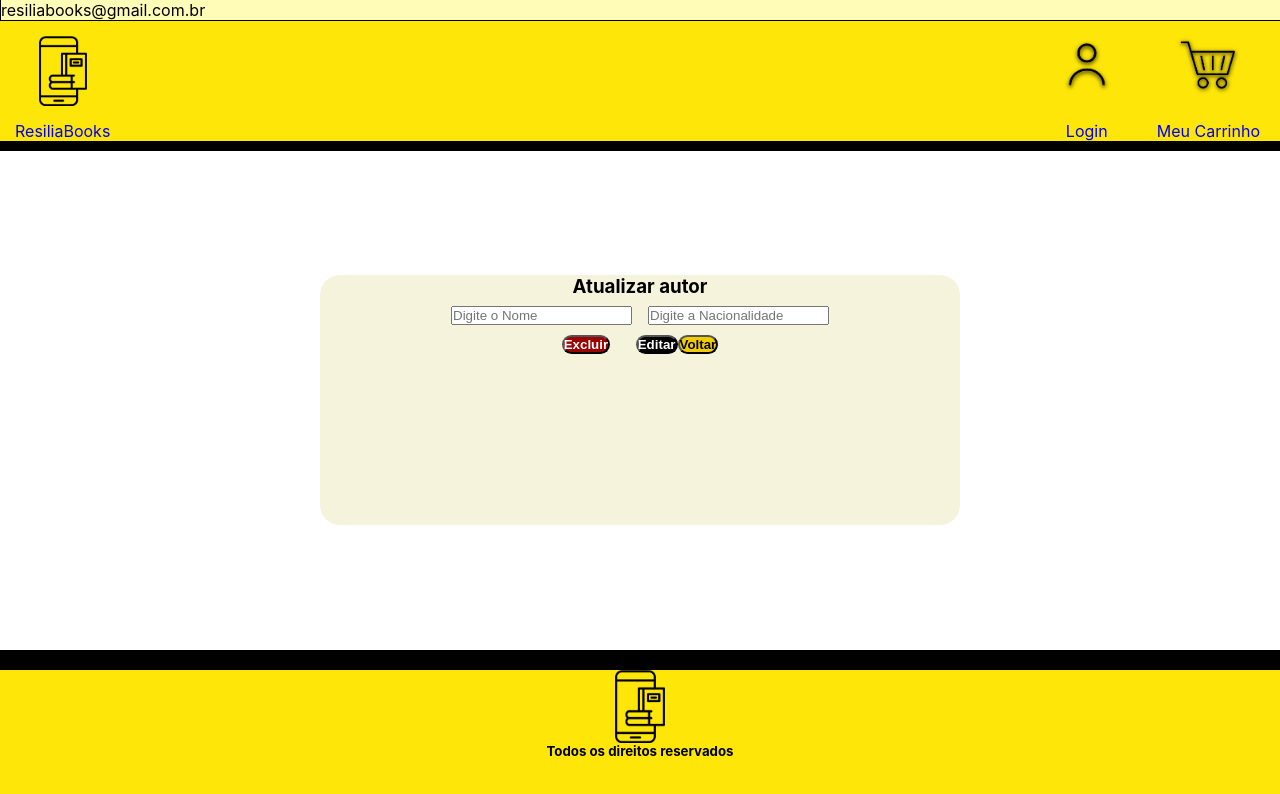
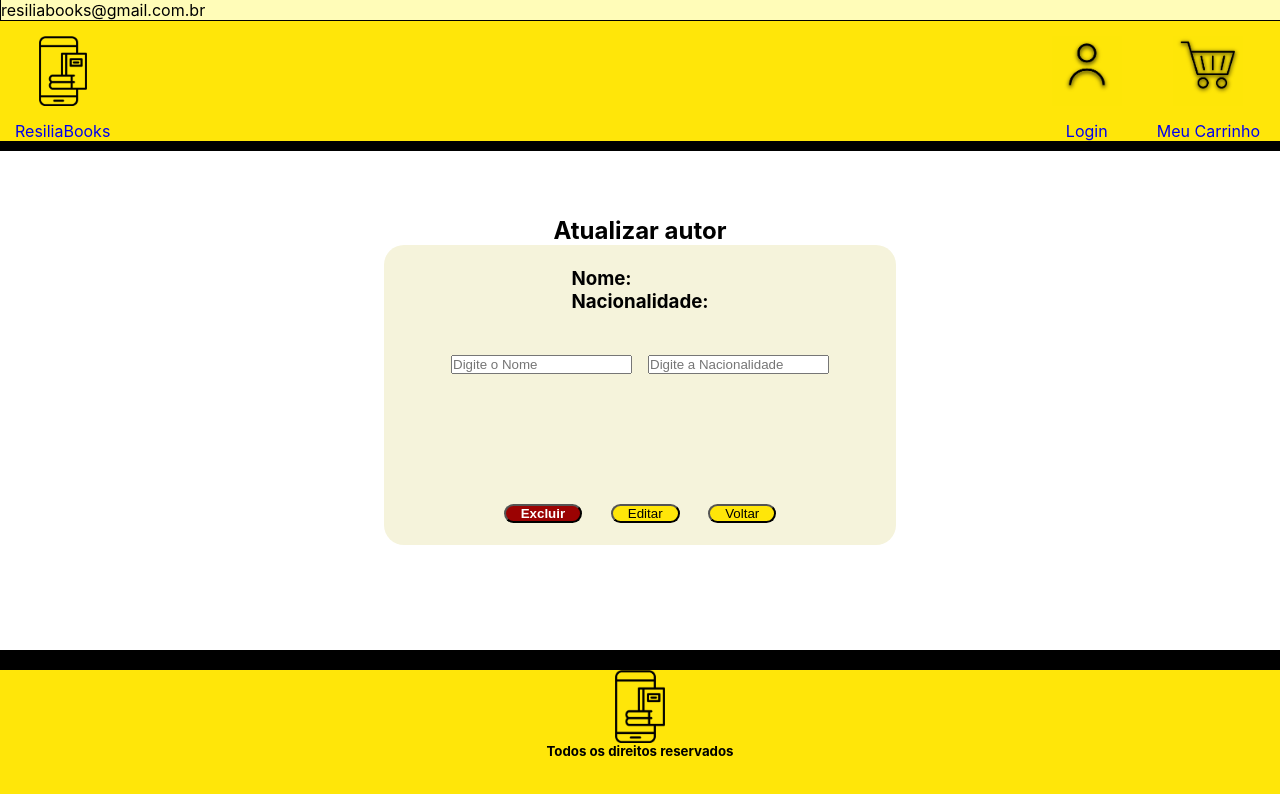
Before and after one commit to arturacm/ResiliaBooks, a React (Create React App) app: page /base-de-livros/Autor/1 in a window 1280 px wide. Shown: the top 794 px of the page. Built offline with nearby package versions, Linux system fonts and the light colour scheme; no server answers.

Commit message:
fix: Este commit corrigira alguns bugues na pasta basedelivros

```diff
--- a/src/components/Base-de-livros/Autores/PutDeleteAutor.jsx
+++ b/src/components/Base-de-livros/Autores/PutDeleteAutor.jsx
@@ -2,23 +2,40 @@ import React, { useEffect, useState} from "react";
 import {Link,useParams} from 'react-router-dom'
 import axios from "axios";
 import styled from "styled-components";
+import Button from "../../Button/Button";
+
 
 const Div=styled.section`
 display: flex;
+flex-direction: column;
 justify-content: center;
 align-items: center;
 width: 100%;
 height: 100%;
 
 form{
+  padding: 5px;
   display: flex;
   flex-direction: column;
+  justify-content:space-around;
   align-items: center;
   background-color: #f5f3db;
-  width: 50%;
-  height: 50%;
+  width: 40%;
+  height: 60%;
   border-radius: 20px;
 }
+Button{
+  cursor: pointer;
+}
+.botoes{
+
+  width: 60%;
+  display: flex;
+  flex-direction: row;
+  justify-content: space-around;
+
+}
+
 h1{
   margin: 1vh;
 }
@@ -30,30 +47,15 @@ background: #9b0202;
 border-radius: 30px;
 color: white;
 font-weight: bold;
-margin-right: 2vw;
-
 }
-.btnVoltar{
-background: #f0cc02;
-border-radius: 30px;
-color: #050505;
-font-weight: bold;
-
-}
-
-.btnForm{
-background: #000000;
-border-radius: 30px;
-color: white;
-font-weight: bold;
-
+.autor{
+  display: flex;
+  flex-direction: column;
 }
 
 
-.Link{
 
-  margin: 2px;
-}
+
 
 
 `
@@ -99,13 +101,15 @@ async function del(){
 
 
             <Div>
+               <h2>Atualizar autor</h2>
+
              <form onSubmit={put} >
-               <section>
-               <h3>Atualizar autor</h3>
-                   <h3 >{autor.nome} {autor.nacionalidade}</h3>
+                   <section className="autor">
+                   <h3 > Nome: {autor.nome}</h3>
+                   <h3>Nacionalidade: {autor.nacionalidade}</h3>
+                   </section>
 
 
-                 </section>
                  <section>
             <input placeholder="Digite o Nome" required type="text"  value={nome}name="nome" onChange={(e)=>
             setNome(e.target.value)}/>
@@ -113,10 +117,15 @@ async function del(){
             setNac(e.target.value)}/>
             </section>
             <section>
-            <button type="button" className="btnExl" onClick={del}>Excluir</button>
-            <button className="btnForm" type="submit">Editar</button>
-            <Link to="/base-de-livros/Autores/"><button class="btnVoltar">Voltar</button></Link>
+
             </section> <br/>
+
+            <section className="botoes">
+            <Button type="button" className="btnExl" onClick={del}>Excluir</Button>
+            <Button className="btnForm" type="submit">Editar</Button>
+            <Link to="/base-de-livros/Autores/"><Button class="btnVoltar">Voltar</Button></Link>
+      </section>
+
 
         </form> <br/>
 
--- a/src/components/Base-de-livros/Generos/Generos.jsx
+++ b/src/components/Base-de-livros/Generos/Generos.jsx
@@ -2,47 +2,63 @@ import React, { useEffect, useState } from "react";
 import {Link} from 'react-router-dom'
 import axios from "axios";
 import styled from "styled-components";
+import Button from "../../Button/Button";
 
 const Div=styled.section`
 display: flex;
+flex-direction: column;
 justify-content: space-around;
 align-items: center;
 width: 100%;
 height: 100%;
 
 form{
+  padding: 5px;
   display: flex;
   flex-direction: column;
+  justify-content: space-around;
   align-items: center;
   background-color: #f5f3db;
-  width: 20%;
-  height: 30%;
+  width: 50%;
+  height: 60%;
   border-radius: 20px;
 }
 h1{
   margin: 1vh;
 }
 input{
-  margin:1vh;
+  text-align: center;
 }
-button{
-background: #000000;
-border-radius: 30px;
-color: white;
-font-weight: bold;
+.botoes button{
+  cursor: pointer;
+}
+.listagem-autores{
+
+  display: flex;
+  flex-direction: column;
+
+  width: 80%;
+  height: 30%;
+  align-items: baseline;
 
 }
-.listagem-autores{
-  background-color: #f5f3db;
+.itens-Listagem{
   display: flex;
   flex-direction: column;
   flex-wrap: wrap;
-  width: 15vw;
-  height: 20vh;
-  align-items: center;
-  border-radius: 20px;
+
 }
+a {
+  color: black;
+  font-weight: bold;
+}
+.botoes{
+  width: 60%;
+  display: flex;
+  flex-direction: row;
+  justify-content: space-around;
 
+}
 .Link{
   text-decoration: none;
   margin: 2px;
@@ -85,26 +101,40 @@ function Generos() {
   return (
     <Div>
 
+<h1>Novo Genero</h1>
+<form onSubmit={enviar} >
 
-<form onSubmit={enviar} >
-    <h1>Novo Genero</h1>
             <input required placeholder="Digite o genero" type="text"  value={genero} name="genero" onChange={(e)=>
             setGenero(e.target.value)}/>
 
-            <button type="submit">Adicionar</button>
+
+
+
+            <section className="listagem-autores">
+
+        <div className="itens-Listagem">
+            {generos.map((item) => {
+            return (
+
+
+              <Link key={item.id} to={`/base-de-livros/genero/${item.id}`}>{item.genero} </Link>
+
+                 );
+            })}
+            </div>
+      </section>
+
+            <section className="botoes">
+
+            <Button className="btnForm" type="submit">Criar</Button>
+            <Link to="/base-de-livros/Livros/"><Button class="btnVoltar">Voltar</Button></Link>
+      </section>
+
+
         </form> <br/>
 
 
-      <ul >
-        {generos.map((item) => {
-          return (
-            <li key={item.id}>
 
-              <Link to={`/base-de-livros/genero/${item.id}`}>{item.genero} </Link>
-            </li>
-          );
-        })}
-      </ul>
 
 
     </Div>
--- a/src/components/Base-de-livros/Generos/PutDeleteGenero.jsx
+++ b/src/components/Base-de-livros/Generos/PutDeleteGenero.jsx
@@ -2,9 +2,11 @@ import React, { useEffect, useState} from "react";
 import {Link,useParams} from 'react-router-dom'
 import axios from "axios";
 import styled from "styled-components";
+import Button from "../../Button/Button";
 
 const Div=styled.section`
 display: flex;
+flex-direction: column;
 justify-content: center;
 align-items: center;
 width: 100%;
@@ -14,12 +16,24 @@ form{
   display: flex;
   flex-direction: column;
   align-items: center;
+  justify-content: space-around;
   background-color: #f5f3db;
   width: 50%;
   height: 50%;
   border-radius: 20px;
 }
-h1{
+.botoes{
+
+ width: 50%;
+ display: flex;
+ flex-direction: row;
+ justify-content: space-around;
+
+}
+.botoes button {
+  cursor: pointer;
+}
+h2{
   margin: 1vh;
 }
 input{
@@ -30,7 +44,7 @@ background: #9b0202;
 border-radius: 30px;
 color: white;
 font-weight: bold;
-margin-right: 2vw;
+
 
 }
 .btnVoltar{
@@ -98,24 +112,22 @@ async function del(){
 
             <Div>
 
-
+<h2>Atualizar Generos</h2>
              <form onSubmit={put} >
 
-                 <h3>Atualizar Generos</h3>
-                 <h3>{generos.genero}</h3>
+
+                 <h3> Genero: {generos.genero}</h3>
 
                  <section>
             <input required placeholder="Digite o genero" type="text"  value={genero}name="genero" onChange={(e)=>
             setGenero(e.target.value)}/>
             </section>
-            <section>
-            <button type="submit" className="btnForm">Editar</button>
-            <button type="button"  className="btnExl" onClick={del}>Excluir</button>
 
-         <br/>
-         <Link to="/base-de-livros/Generos/"><button className="btnVoltar">Voltar</button></Link>
-
-       </section>
+            <section className="botoes">
+            <Button type="button" className="btnExl" onClick={del}>Excluir</Button>
+            <Button className="btnForm" type="submit">Editar</Button>
+            <Link to="/base-de-livros/Generos/"><Button class="btnVoltar">Voltar</Button></Link>
+      </section>
 
         </form> <br/>
 
--- a/src/components/Base-de-livros/Livros/Livros.jsx
+++ b/src/components/Base-de-livros/Livros/Livros.jsx
@@ -9,6 +9,8 @@ import Button from "./../../Button/Button"
 const Section=styled.section`
 display: flex;
 width: 100%;
+
+
 
 img{
   width: 200px;
@@ -51,7 +53,7 @@ function Livros() {
 
   return (
     <div>
-      <div style={{"display":"flex"}}>
+       <div style={{"display":"flex"}}>
         <Link to="/base-de-livros/Autores/"><Button>Acessar autores</Button> </Link>
         <Link to="/base-de-livros/Generos/"><Button> Acessar Generos</Button></Link>
       </div>
@@ -60,7 +62,7 @@ function Livros() {
 
       <ul className="lista">
       <Link to={`/base-de-livros/new-book`}>
-                <img src={novaImg} alt="Novoooo Livroooooo" />
+                <img src={novaImg} alt="Novo livro" />
               </Link>
         {livros.map((item) => {
           return (
--- a/src/components/Base-de-livros/Livros/NewBook.jsx
+++ b/src/components/Base-de-livros/Livros/NewBook.jsx
@@ -2,7 +2,7 @@ import React, { useEffect, useState } from "react";
 import { Link, } from "react-router-dom";
 import axios from "axios";
 import styled from "styled-components";
-
+import Button from "../../Button/Button";
 const Div = styled.section`
   display: flex;
   justify-content: center;
@@ -10,13 +10,15 @@ const Div = styled.section`
   width: 100%;
   height: 100%;
 
-  form {
+  form{
+  padding: 5px;
   display: flex;
   flex-direction: column;
+  justify-content: space-around;
   align-items: center;
   background-color: #f5f3db;
-    width: 50%;
-    height: 80%;
+  width: 40%;
+  height: 60%;
   border-radius: 20px;
 }
 
@@ -31,12 +33,15 @@ const Div = styled.section`
   input {
     margin: 1vh;
   }
+  .botoes{
+  width: 60%;
+  display: flex;
+  flex-direction: row;
+  justify-content: space-around;
 
+}
   button {
-    background: #000000;
-    border-radius: 30px;
-    color: white;
-    font-weight: bold;
+   cursor: pointer;
   }
 .checkbox{
   display: flex;
@@ -50,13 +55,7 @@ const Div = styled.section`
     text-decoration: none;
     margin: 2px;
   }
-  .btnExl {
-    background: #9b0202;
-    border-radius: 30px;
-    color: white;
-    font-weight: bold;
-    margin-right: 2vw;
-  }
+
 `;
 
 function NewLivro() {
@@ -175,13 +174,9 @@ function NewLivro() {
         </ul>
 </section>
 
-        <section>
-        <button  type="submit">
-         Criar
-        </button>
-
-        <Link to="/base-de-livros/Livros"><button>Voltar</button>
-        </Link>
+<section className="botoes">
+      <Button type="submit">Adicionar</Button>
+      <Link to="/base-de-livros/livros"> <Button type="button">Voltar</Button></Link>
       </section>
       </form>
     </Div>
--- a/src/components/Base-de-livros/Livros/PutDeleteLivro.jsx
+++ b/src/components/Base-de-livros/Livros/PutDeleteLivro.jsx
@@ -2,6 +2,7 @@ import React, { useEffect, useState } from "react";
 import { Link, useParams } from "react-router-dom";
 import axios from "axios";
 import styled from "styled-components";
+import Button from "../../Button/Button";
 
 const Div = styled.section`
   display: flex;
@@ -15,15 +16,26 @@ const Div = styled.section`
     flex-direction: column;
     align-items: center;
     background-color: #f5f3db;
-    width: 50%;
+    width: 60%;
     height: 80%;
     border-radius: 20px;
+    justify-content: space-around;
   }
+  Button{
+  cursor: pointer;
+}
+.botoes{
 
+  width: 60%;
+  display: flex;
+  flex-direction: row;
+  justify-content: space-around;
+
+}
   img {
     width: 15%;
     height: 15%;
-    border-radius: 100%;
+
   }
   h1 {
     margin: 1vh;
@@ -32,13 +44,8 @@ const Div = styled.section`
     margin: 1vh;
   }
 
-  button {
-    background: #000000;
-    border-radius: 30px;
-    color: white;
-    font-weight: bold;
-  }
 .checkbox{
+  width: 80%;
   display: flex;
   flex-direction: row;
   flex-wrap: wrap;
@@ -115,7 +122,7 @@ function Livro() {
       return (
         <>
           <h1> {livro.titulo}</h1>
-          <img src={livro.capaURL} alt="Capa" />
+
           <h1>{livro.autor.nome}</h1>
           <p>R$ {parseInt(livro.preco).toFixed(2)}</p>
 
@@ -171,9 +178,9 @@ function Livro() {
               placeholder="Digite o Preço"
               required
               value={preco}
-              type="number"
+              type="text"
               name="preco"
-              onChange={(e) => setPreco(parseInt(e.target.value))}
+              onChange={(e) => setPreco(e.target.value)}
             />
             <input
               placeholder="Digite a Capa"
@@ -209,15 +216,13 @@ function Livro() {
         </ul>
 </section>
 
-        <section>
-        <button  type="submit">
-          Editar
-        </button>
-        <button onClick={del} type="button">
-          Deletar
-        </button>
-        <Link to="/base-de-livros/Livros"><button>Voltar</button></Link>
-        </section>
+
+
+        <section className="botoes">
+            <Button type="button" className="btnExl" onClick={del}>Excluir</Button>
+            <Button className="btnForm" type="submit">Editar</Button>
+            <Link to="/base-de-livros/Livros/"><Button class="btnVoltar">Voltar</Button></Link>
+      </section>
       </form>
     </Div>
   );
--- a/src/components/Book/Book.jsx
+++ b/src/components/Book/Book.jsx
@@ -126,7 +126,7 @@ function Book() {
                     <img src={livro.capaURL} alt="Capa" />
                     <h1 className="Autor1">{livro.autor.nome}</h1>
                     <p className="preço1">R$ {parseInt(livro.preco).toFixed(2)}</p>
-                    <button onClick={() => adcCarrinho(livro)}> Adcionar ao carrinho <img src={carrinho}/></button>
+                    <button onClick={() => adcCarrinho(livro)}> Adcionar ao carrinho <img alt="icone"  src={carrinho}/></button>
                 </>
             )
         } else {
--- a/src/components/Button/Button.jsx
+++ b/src/components/Button/Button.jsx
@@ -1,4 +1,4 @@
-import React from 'react'
+
 import styled from 'styled-components'
 
 const Button = styled.button`
--- a/src/components/Carrinho/Carrinho.jsx
+++ b/src/components/Carrinho/Carrinho.jsx
@@ -50,7 +50,7 @@ function Carrinho({perfilEstaLogado}) {
     }
     function finalizarCompra(){
         const meusLivros = JSON.parse(localStorage.getItem(user))
-        meusLivros.livros = [...meusLivros.livros, ... carrinho]
+        meusLivros.livros = [...meusLivros.livros, ...carrinho]
         console.log(meusLivros);
         localStorage.setItem(user,JSON.stringify(meusLivros))
         limparCarrinho()
@@ -101,7 +101,7 @@ function Carrinho({perfilEstaLogado}) {
 
             }}
 
-            disabled={numLivros>0||subTotal==0 || !Boolean(user) || user === 'admin'}>Finalizar a Compra</Button>
+            disabled={numLivros>0||subTotal===0 || !Boolean(user) || user === 'admin'}>Finalizar a Compra</Button>
         </section>
     )
 }
```
Also changed, not shown: src/components/Base-de-livros/Autores/Autor.jsx (+22 -13 lines). Lines whose indentation alone changed are shown as unchanged.
